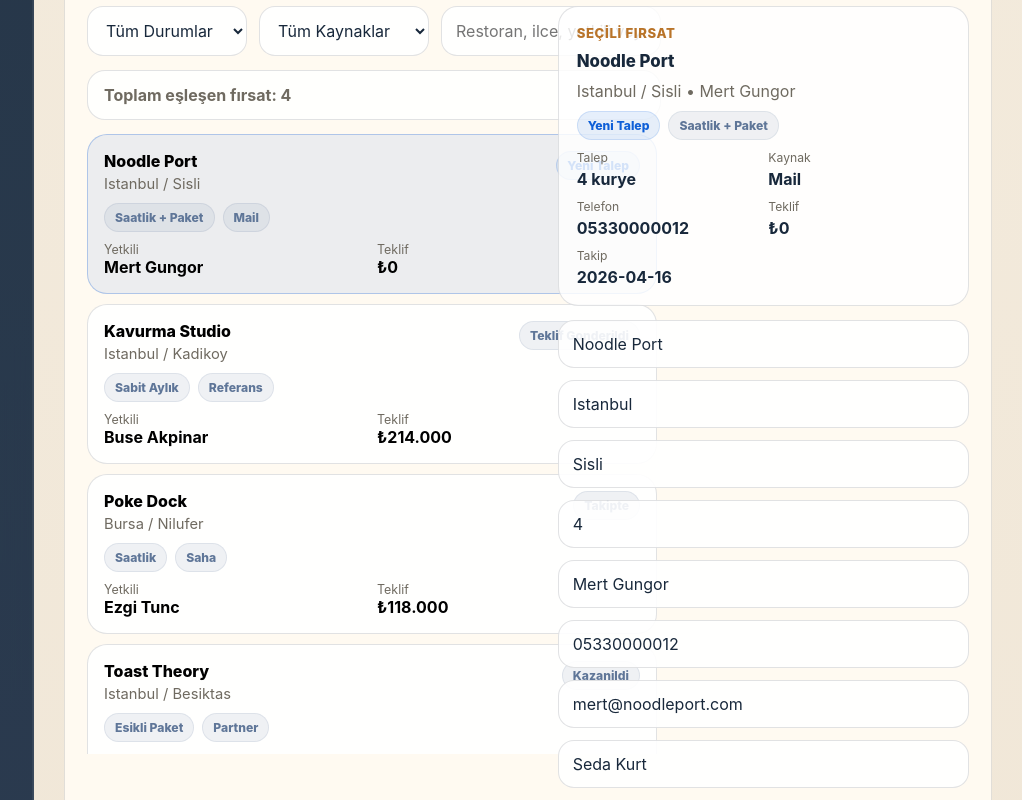
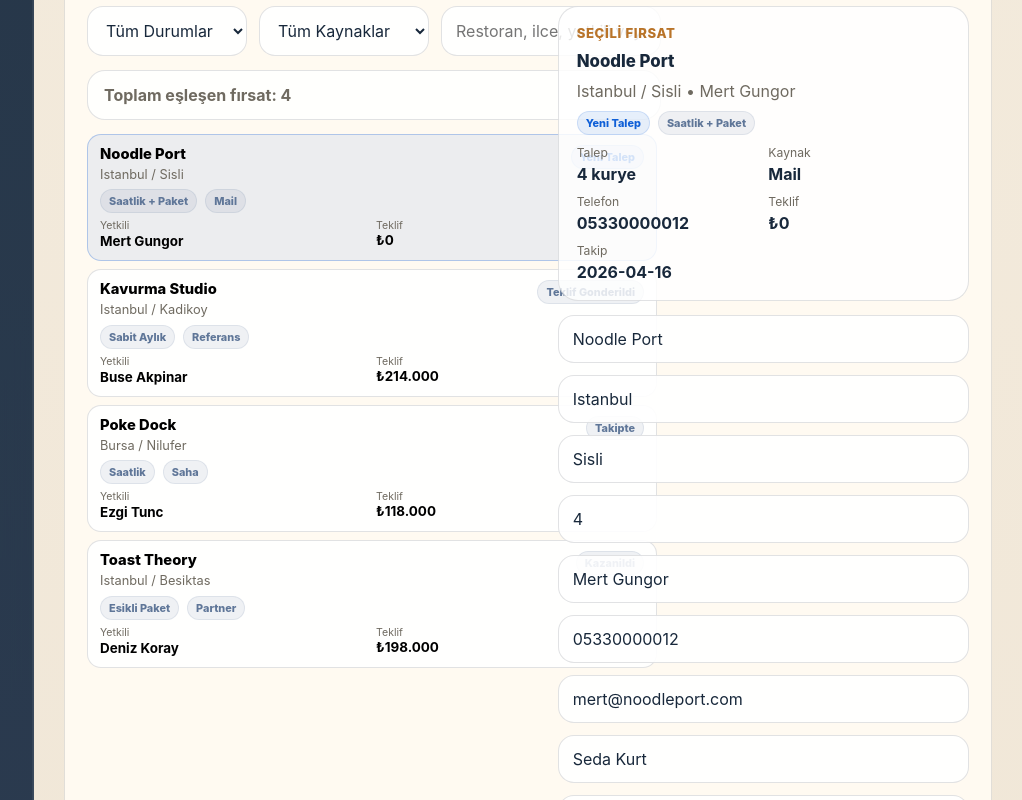
Before and after one commit to catkapinda/catkapinda-crm, a Next.js app in the folder v2/frontend/: page /preview/sales in a window 1280 px wide. Shown: the part 3720-4520 px from the top of the page, without its empty margins (258-1280 px from the left). Built offline with nearby package versions, Linux system fonts and the light colour scheme.

Commit message:
Compact management list cards across modules

```diff
--- a/v2/frontend/components/sales/sales-management-workspace.tsx
+++ b/v2/frontend/components/sales/sales-management-workspace.tsx
@@ -85,9 +85,9 @@ function pill(kind: "accent" | "muted"): CSSProperties {
   return {
     display: "inline-flex",
     alignItems: "center",
-    padding: "6px 10px",
+    padding: "4px 8px",
     borderRadius: "999px",
-    fontSize: "0.76rem",
+    fontSize: "0.68rem",
     fontWeight: 800,
     ...palette,
   };
@@ -405,7 +405,7 @@ export function SalesManagementWorkspace() {
             <div
               style={{
                 display: "grid",
-                gap: "10px",
+                gap: "8px",
                 maxHeight: "620px",
                 overflow: "auto",
                 paddingRight: "4px",
@@ -445,19 +445,42 @@ export function SalesManagementWorkspace() {
                       onClick={() => setSelectedEntryId(entry.id)}
                     style={{
                       textAlign: "left",
-                        borderRadius: "20px",
+                      borderRadius: "14px",
                       border: isActive ? "1px solid rgba(15, 95, 215, 0.28)" : "1px solid var(--line)",
                       background: isActive ? "rgba(15, 95, 215, 0.08)" : "rgba(255, 255, 255, 0.88)",
-                        padding: "16px",
+                      padding: "10px 12px",
                       display: "grid",
-                        gap: "10px",
+                      gap: "6px",
                       cursor: "pointer",
                     }}
                   >
                     <div style={{ display: "flex", justifyContent: "space-between", gap: "12px", alignItems: "start" }}>
-                        <div>
-                          <div style={{ fontWeight: 800 }}>{entry.restaurant_name}</div>
-                          <div style={{ color: "var(--muted)", fontSize: "0.92rem", marginTop: "4px" }}>
+                      <div style={{ minWidth: 0 }}>
+                        <div
+                          style={{
+                            fontWeight: 800,
+                            fontSize: "0.92rem",
+                            lineHeight: 1.3,
+                            display: "-webkit-box",
+                            WebkitLineClamp: 1,
+                            WebkitBoxOrient: "vertical",
+                            overflow: "hidden",
+                          }}
+                        >
+                          {entry.restaurant_name}
+                        </div>
+                        <div
+                          style={{
+                            color: "var(--muted)",
+                            fontSize: "0.8rem",
+                            marginTop: "2px",
+                            lineHeight: 1.35,
+                            display: "-webkit-box",
+                            WebkitLineClamp: 1,
+                            WebkitBoxOrient: "vertical",
+                            overflow: "hidden",
+                          }}
+                        >
                           {entry.city} / {entry.district}
                         </div>
                       </div>
@@ -467,14 +490,26 @@ export function SalesManagementWorkspace() {
                         <span style={pill("muted")}>{entry.pricing_model_label}</span>
                         <span style={pill("muted")}>{entry.lead_source || "Kaynak yok"}</span>
                       </div>
-                      <div style={{ display: "grid", gridTemplateColumns: "repeat(2, minmax(0, 1fr))", gap: "10px" }}>
+                      <div style={{ display: "grid", gridTemplateColumns: "repeat(2, minmax(0, 1fr))", gap: "8px" }}>
                         <div>
-                          <div style={{ fontSize: "0.78rem", color: "var(--muted)" }}>Yetkili</div>
-                          <div style={{ fontWeight: 700 }}>{entry.contact_name || "-"}</div>
+                          <div style={{ fontSize: "0.66rem", color: "var(--muted)" }}>Yetkili</div>
+                          <div
+                            style={{
+                              fontWeight: 700,
+                              fontSize: "0.84rem",
+                              lineHeight: 1.35,
+                              display: "-webkit-box",
+                              WebkitLineClamp: 1,
+                              WebkitBoxOrient: "vertical",
+                              overflow: "hidden",
+                            }}
+                          >
+                            {entry.contact_name || "-"}
+                          </div>
                         </div>
                         <div>
-                          <div style={{ fontSize: "0.78rem", color: "var(--muted)" }}>Teklif</div>
-                          <div style={{ fontWeight: 700 }}>{formatCurrency(entry.proposed_quote)}</div>
+                          <div style={{ fontSize: "0.66rem", color: "var(--muted)" }}>Teklif</div>
+                          <div style={{ fontWeight: 700, fontSize: "0.84rem" }}>{formatCurrency(entry.proposed_quote)}</div>
                         </div>
                       </div>
                     </button>
```
Also changed, not shown: v2/frontend/components/purchases/purchase-management-workspace.tsx (+32 -9 lines), v2/frontend/components/restaurants/restaurant-management-workspace.tsx (+37 -12 lines). Lines whose indentation alone changed are shown as unchanged.
